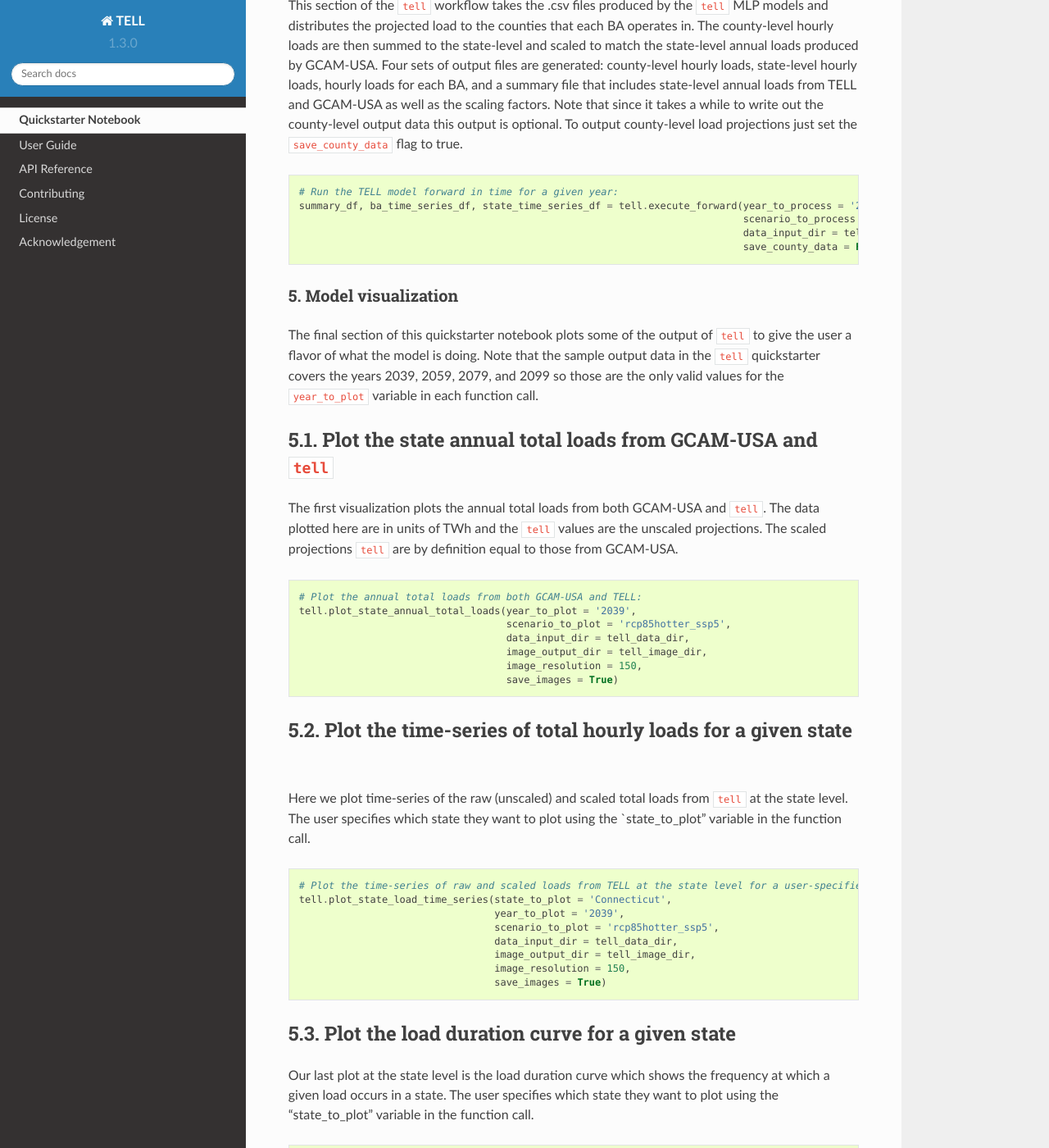
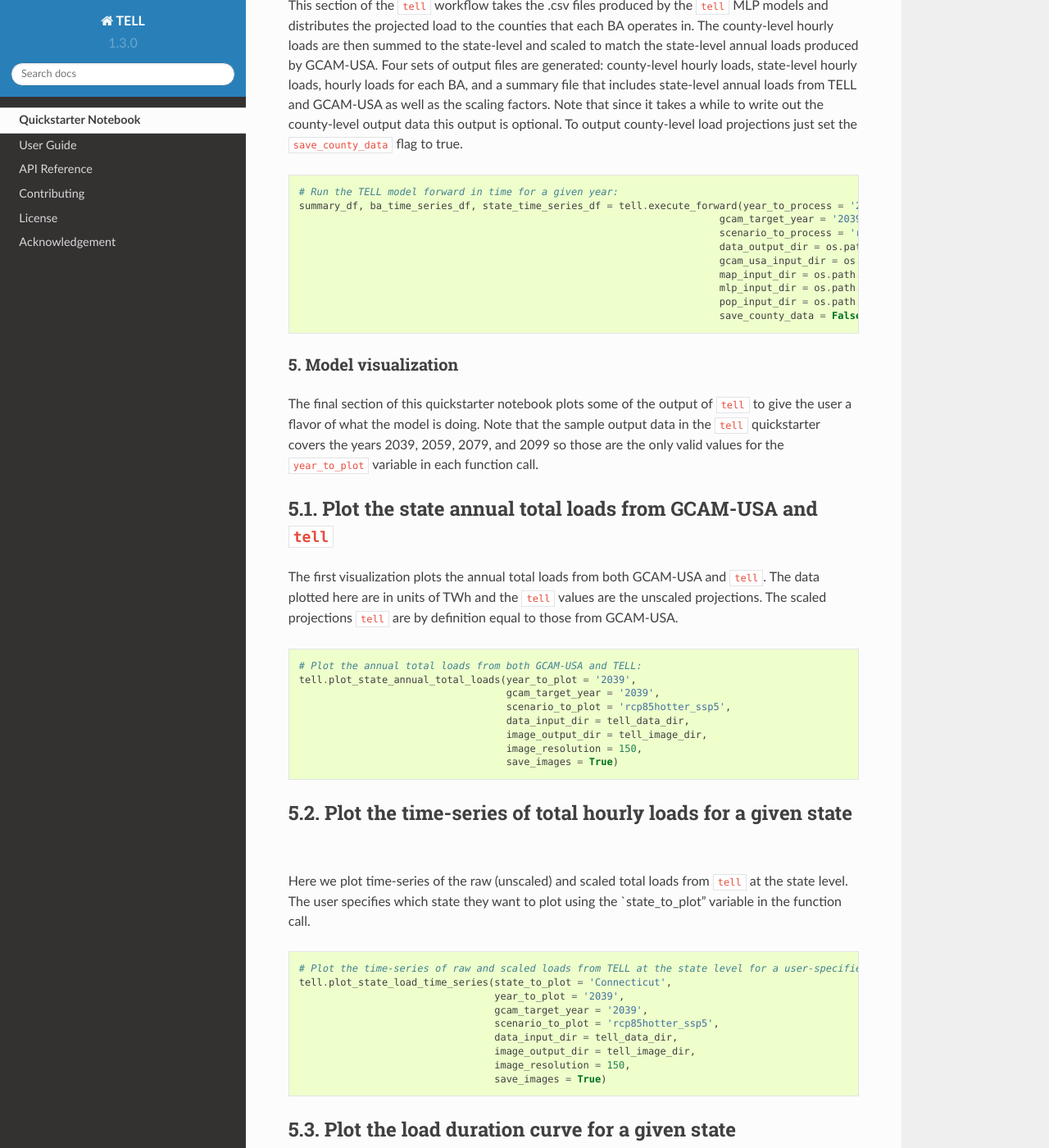
Before and after one commit to IMMM-SFA/tell, a Sphinx documentation site: the page built from docs/source/tell_quickstarter.rst, in a window 1280 px wide and 1400 px high, scrolled down 4090 px. Shown: the whole window at 82% size. Built offline with Sphinx 7.4.7 and the Read the Docs theme 2.0.0, drawn with Linux system fonts in a browser that asks for light colours; some of the changed text lies outside the part shown.

Commit message:
update functions in docs quickstarter

```diff
--- a/docs/source/tell_quickstarter.rst
+++ b/docs/source/tell_quickstarter.rst
@@ -254,9 +254,14 @@ output is optional. To output county-level load projections just set the
 
     # Run the TELL model forward in time for a given year:
     summary_df, ba_time_series_df, state_time_series_df = tell.execute_forward(year_to_process = '2039',
-                                                                               scenario_to_process = 'rcp85hotter_ssp5',
-                                                                               data_input_dir = tell_data_dir,
-                                                                               save_county_data = False)
+                                                                           gcam_target_year = '2039',
+                                                                           scenario_to_process = 'rcp85hotter_ssp5',
+                                                                           data_output_dir = os.path.join(tell_data_dir, r'tell_quickstarter_data', r'outputs', r'tell_output'),
+                                                                           gcam_usa_input_dir = os.path.join(tell_data_dir, r'sample_forcing_data', r'sample_gcam_usa_data'),
+                                                                           map_input_dir = os.path.join(tell_data_dir, r'tell_quickstarter_data', r'outputs', r'ba_service_territory'),
+                                                                           mlp_input_dir = os.path.join(tell_data_dir, r'tell_quickstarter_data', r'outputs', r'mlp_output'),
+                                                                           pop_input_dir = os.path.join(tell_data_dir, r'sample_forcing_data', r'sample_population_projections'),
+                                                                           save_county_data = False)
 
 
 5. Model visualization
@@ -280,6 +285,7 @@ by definition equal to those from GCAM-USA.
 
     # Plot the annual total loads from both GCAM-USA and TELL:
     tell.plot_state_annual_total_loads(year_to_plot = '2039',
+                                       gcam_target_year = '2039',
                                        scenario_to_plot = 'rcp85hotter_ssp5',
                                        data_input_dir = tell_data_dir,
                                        image_output_dir = tell_image_dir,
@@ -299,6 +305,7 @@ want to plot using the \`state_to_plot” variable in the function call.
     # Plot the time-series of raw and scaled loads from TELL at the state level for a user-specified state:
     tell.plot_state_load_time_series(state_to_plot = 'Connecticut',
                                      year_to_plot = '2039',
+                                     gcam_target_year = '2039',
                                      scenario_to_plot = 'rcp85hotter_ssp5',
                                      data_input_dir = tell_data_dir,
                                      image_output_dir = tell_image_dir,
@@ -319,6 +326,7 @@ variable in the function call.
     # Plot the load duration curve at the state level for a user-specified state:
     tell.plot_state_load_duration_curve(state_to_plot = 'North Carolina',
                                         year_to_plot = '2039',
+                                        gcam_target_year = '2039',
                                         scenario_to_plot = 'rcp85hotter_ssp5',
                                         data_input_dir = tell_data_dir,
                                         image_output_dir = tell_image_dir,
@@ -339,6 +347,7 @@ function call.
     # Plot the time-series of raw and scaled loads from TELL at the BA level for a user-specified BA (e.g., PJM, CISO, ERCO, etc.):
     tell.plot_ba_load_time_series(ba_to_plot = 'NYIS',
                                   year_to_plot = '2039',
+                                  gcam_target_year = '2039',
                                   scenario_to_plot = 'rcp85hotter_ssp5',
                                   data_input_dir = tell_data_dir,
                                   image_output_dir = tell_image_dir,
```
